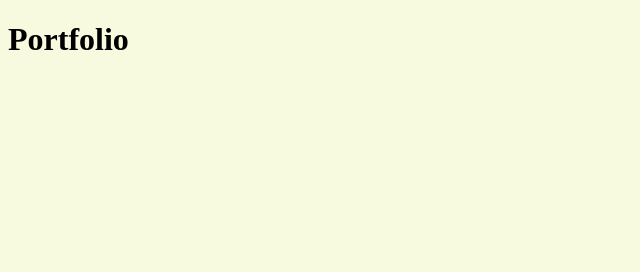
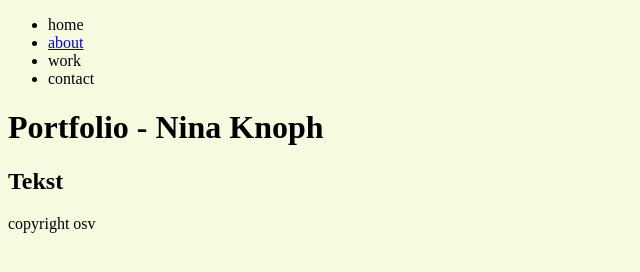
Before and after one commit to ninaknoph/Tema-13---Portfolio, a plain HTML site: page index.html in a window 1280 px wide. Shown: the whole page, without its empty margins (0-640 px from the left). Drawn offline with Linux system fonts and the light colour scheme.

Commit message:
semantic tags

```diff
--- a/index.html
+++ b/index.html
@@ -14,7 +14,24 @@
     <link rel="stylesheet" href="css/style.css" />
   </head>
   <body>
-    <h1>Portfolio</h1>
+    <header>
+      <nav>
+        <ul>
+          <li>home</li>
+          <li><a href="#">about</a></li>
+          <li>work</li>
+          <li>contact</li>
+        </ul>
+      </nav>
+    </header>
+    <main>
+      <h1>Portfolio - Nina Knoph</h1>
+      <section>
+        <h2>Tekst</h2>
+      </section>
+    </main>
+
+    <footer>copyright osv</footer>
 
     <script src="js/app.js"></script>
   </body>
```
